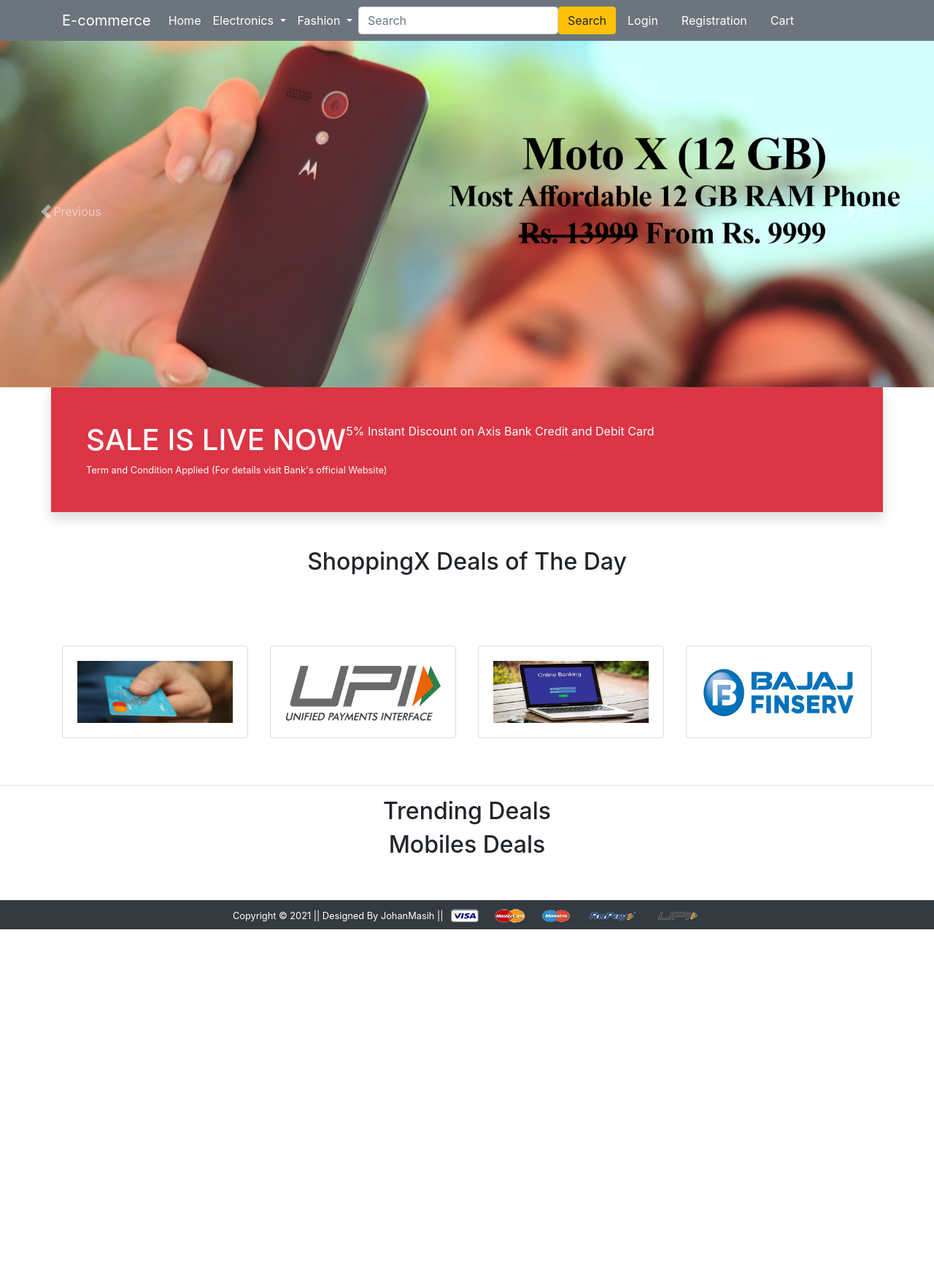
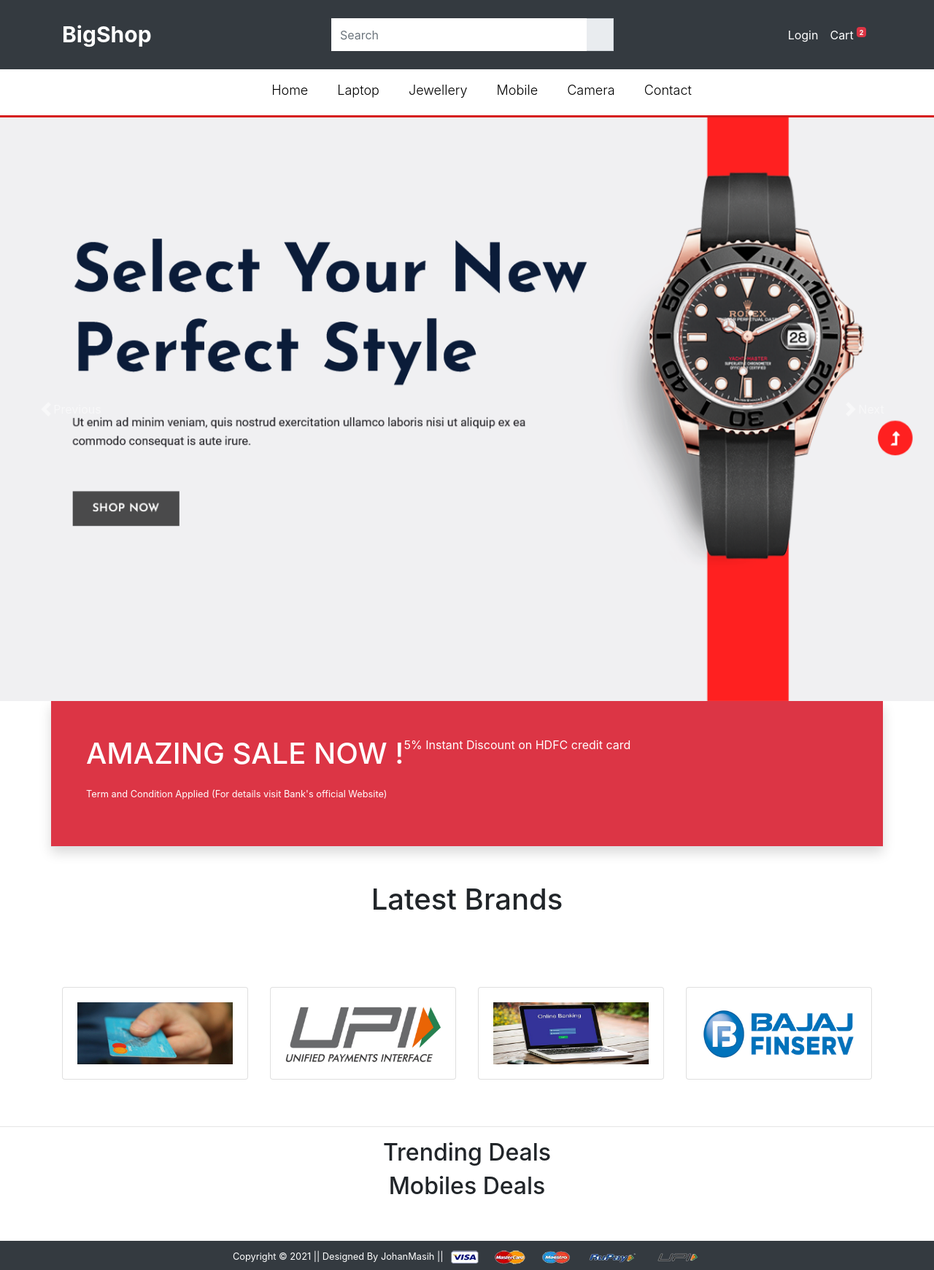
Before and after one commit to johanmasih26/E-commerce, a Django app: template app/templates/app/home.html in a window 1280 px wide. Shown: the whole page at 73% size. Before the commit the page ends 1274 px from the top, so only its background shows below. Run offline with Django 3.2, Linux system fonts and the light colour scheme; the template is opened without the code that fills it, so the values that code supplies are empty; some libraries are stand-ins or nearby versions; some web fonts are replaced.

Commit message:
banner added

```diff
--- a/app/static/app/css/style.css
+++ b/app/static/app/css/style.css
@@ -24,8 +24,9 @@
     font-weight: bold;
 }
 
-.navbar-brand {
-    font-size: 500;
+.bigshop {
+    font-size: 30px;
+    font-weight: 700;
 }
 
 .carousel-top {
@@ -35,3 +36,42 @@
 .navbar-toggler {
     background-color: #000;
 }
+
+.active {
+    color: rgb(165, 18, 18);
+}
+
+.second-nav {
+    padding: 10px;
+    border-bottom: 3px solid rgb(214, 27, 27);
+    margin-bottom: 0px !important;
+    padding-bottom: 0px !important;
+}
+
+.second-nav ul li {
+    padding: 5px 20px 5px 20px;
+    list-style: none;
+}
+
+.second-nav ul li a {
+    color: #000;
+    font-size: 18px;
+    font-weight: 300;
+}
+
+.second-container .navbar-nav {
+    background-color: red;
+}
+
+.tales {
+    width: 100%;
+    height: 100vh;
+}
+
+.carousel-inner {
+    width: 100%;
+    max-height: 100vh !important;
+}
+
+
+/* first header  *
--- a/app/templates/app/base.html
+++ b/app/templates/app/base.html
@@ -19,106 +19,95 @@
     <link rel="stylesheet" href="{% static 'app/css/style.css' %}">
 
 
-    <style>
-        footer {
-            position: relative;
-            bottom: 0;
-            width: 100%;
-            height: 40px;
-            /* Height of the footer */
-            background: #6cf;
-        }
-    </style>
+
     <title>ShoppingX | {% block title %} {% endblock title %} </title>
     {% block paypal_link %} {% endblock paypal_link %}
 </head>
 
 <body>
-    <nav class="navbar navbar-expand-lg  navbar-dark bg-secondary m-auto fixed-top">
-        <div class="container m-auto">
-            <a class="navbar-brand" href="/">E-commerce</a>
+
+
+    <nav class="navbar navbar-expand-lg  navbar-dark bg-dark m-auto" style="padding: 20px;">
+        <div class="container">
+            <a href="/" class="navbar-brand bigshop">BigShop</a>
+
+
+
+
             <button class="navbar-toggler" type="button" data-bs-toggle="collapse" data-bs-target="#navbarSupportedContent" aria-controls="navbarSupportedContent" aria-expanded="false" aria-label="Toggle navigation">
          <span class="navbar-toggler-icon"></span>
        </button>
+
             <div class="collapse navbar-collapse" id="navbarSupportedContent">
-                <ul class="navbar-nav me-auto mb-2 mb-lg-0">
-                    <li class="nav-item">
-                        <a class="nav-link active" aria-current="page" href="/">Home</a>
-                    </li>
-                    <li class="nav-item dropdown">
-                        <a class="nav-link dropdown-toggle text-white" href="#" id="electronicsDropdown" role="button" data-bs-toggle="dropdown" aria-expanded="false">
-               Electronics
-             </a>
-                        <ul class="dropdown-menu" aria-labelledby="electronicsDropdown">
-                            <li><a class="dropdown-item" href="{% url 'mobile' %}">Mobile</a></li>
-                            <li><a class="dropdown-item" href="#">Laptop</a></li>
-                        </ul>
-                    </li>
-                    <li class="nav-item dropdown">
-                        <a class="nav-link dropdown-toggle text-white" href="#" id="fashionDropdown" role="button" data-bs-toggle="dropdown" aria-expanded="false">
-               Fashion
-             </a>
-                        <ul class="dropdown-menu" aria-labelledby="fashionDropdown">
-                            <li><a class="dropdown-item" href="#">Top Wear</a></li>
-                            <li><a class="dropdown-item" href="#">Bottom Wear</a></li>
-                        </ul>
-                    </li>
-                </ul>
-                <form class="d-flex">
-                    <input class="form-control me-2" type="search" placeholder="Search" aria-label="Search">
-                    <button class="btn btn-warning" type="submit">Search</button>
-                </form>
-                <div>
-                    <ul class="navbar-nav me-auto mb-2 mb-lg-0">
-                        {% if request.user.is_authenticated %}
-                        <li class="nav-item dropdown mx-2">
-                            <a class="nav-link dropdown-toggle text-white" href="#" id="profileDropdown" role="button" data-bs-toggle="dropdown" aria-expanded="false">
-                                <span class="text-capitalize">{{user.username}}</span>
-                            </a>
-                            <ul class="dropdown-menu" aria-labelledby="profileDropdown">
-                                <li><a class="dropdown-item" href="{% url 'profile' %}">Profile</a></li>
-                                <li><a class="dropdown-item" href="{% url 'orders' %}">Orders</a></li>
-                                <li><a class="dropdown-item" href="{% url 'changepassword' %}">Change Password</a></li>
-                                <li><a class="dropdown-item" href="{% url 'logout' %}">Logout</a></li>
-                            </ul>
-                        </li>
-                        <li class="nav-item mx-2">
-                            <a href="{% url 'showCart' %}" class="nav-link text-white"><span class="badge bg-danger total_product">{{total_product}}</span> Cart </a>
-                        </li>
 
 
-                        {% else %}
-                        <li class="nav-item mx-2">
-                            <a href="{% url 'login' %}" class="nav-link text-white">Login</a>
-                        </li>
-                        <li class="nav-item mx-2">
-                            <a href="{% url 'customerregistration' %}" class="nav-link text-white">Registration</a>
-                        </li>
-                        <li class="nav-item mx-2">
-                            <a href="{% url 'showCart' %}" class="nav-link text-white"><span class="badge bg-danger total_product">{{total_product}}</span> Cart </a>
-                        </li>
-                        {% endif %}
+                <form class="d-flex mr-auto ml-auto">
+
+                    <div class="input-group md-form form-sm form-2 pl-0">
+                        <input class="form-control my-0 py-1" style="width: 350px; border:none;border-radius:0px;height:45px;" type="text" placeholder="Search" aria-label="Search">
+                        <div class="input-group-append">
+                            <span class="input-group-text  lighten-2" id="basic-text1" style="border-radius: 0px;"><i class="fas fa-search text-grey"
+                              aria-hidden="true"></i></span>
+                        </div>
+                    </div>
+                </form>
+                <ul class="navbar-nav mb-lg-0">
+                    <li class="nav-item">
+                        <a class="nav-link  active" aria-current="page" href="/">Login</a>
+                    </li>
+                    <li class="nav-item">
+
+                        <a class="nav-link active" aria-current="page" href="/">Cart <sup><span class="badge badge-danger">2</span></sup> </a>
+                    </li>
+
+                </ul>
+            </div>
+        </div>
+
+    </nav>
+    <nav class="second-nav navbar-light">
+        <ul class="d-flex justify-content-center">
+            <li class="active">
+                <a href="">Home</a>
+            </li>
+
+            <li>
+                <a href="">Laptop</a>
+            </li>
+            <li>
+                <a href="">Jewellery</a>
+            </li>
+            <li>
+                <a href="">Mobile</a>
+            </li>
+
+            <li>
+                <a href="">Camera</a>
+            </li>
+            <li>
+                <a href="">Contact</a>
+            </li>
+        </ul>
+
+    </nav>
 
 
-                    </ul>
-                </div>
-            </div>
-        </div>
-    </nav>
+
     {% block banner_slider %} {% endblock banner_slider %} {% block livesale %} {% endblock livesale %} {% block main-content %} {% endblock main-content %} {% block paypal_script %} {% endblock paypal_script %}
 
     <!-- Start Footer -->
     {% block footer %} {% endblock footer %}
     <!-- End Footer -->
-    <script src="{% static 'app/js/bootsrap.min.js' %}"></script>
+    <script src="{% static 'app/js/jquery.js' %} "></script>
+
+    <script src="{% static 'app/js/bootsrap.min.js' %} "></script>
     <!-- Jquery -->
-    <script src="{% static 'app/js/jquery.js' %}"></script>
     <!-- Bootstrap Bundle with Popper -->
-    <script src="{% static 'app/js/bootstrap.bundle.min.js' %}"></script>
+    <script src="{% static 'app/js/bootstrap.bundle.min.js' %} "></script>
 
-    <script src="{% static 'app/js/owl.carousel.min.js' %}"></script>
-    <script src="{% static 'app/js/all.min.js' %}"></script>
-    <script src="{% static 'app/js/myscript.js' %}"></script>
+    <script src="{% static 'app/js/owl.carousel.min.js' %} "></script>
+    <script src="{% static 'app/js/all.min.js' %} "></script>
+    <script src="{% static 'app/js/myscript.js' %} "></script>
 </body>
 
 </html>
--- a/app/templates/app/home.html
+++ b/app/templates/app/home.html
@@ -1,18 +1,19 @@
 {% extends 'app/base.html' %} {% load static %} {% block title %}Home{% endblock title %} {% block banner_slider %}
 <!--Banner Slider-->
-<div id="carouselExampleControls" class="carousel slide carousel-top" data-bs-ride="carousel">
+
+
+
+<div id="carouselExampleControls" class="carousel slide carousel-top" data-bs-ride="carousel" style="margin-top:0px;">
     <div class="carousel-inner">
         <div class="carousel-item active">
-            <img src="{% static 'app/images/banner/b1.jpg' %}" class="d-block w-100" alt="...">
+            <img src="{% static 'app/images/banner1/screen-watch1.png' %}" class="d-block w-100 tales" alt="...">
         </div>
         <div class="carousel-item">
-            <img src="{% static 'app/images/banner/b2.jpg' %}" class="d-block w-100" alt="...">
+            <img src="{% static 'app/images/banner1/screen-watch2.png' %}" class="d-block w-100 tales" alt="...">
         </div>
+
         <div class="carousel-item">
-            <img src="{% static 'app/images/banner/b3.jpg' %}" class="d-block w-100" alt="...">
-        </div>
-        <div class="carousel-item">
-            <img src="{% static 'app/images/banner/b4.jpg' %}" class="d-block w-100" alt="...">
+            <img src="{% static 'app/images/banner1/dan-burton1.jpg' %}" class="d-block w-100 tales" alt="...">
         </div>
     </div>
     <a class="carousel-control-prev" href="#carouselExampleControls" role="button" data-bs-slide="prev">
@@ -30,9 +31,9 @@
 {% endblock banner_slider %} {% block livesale %}
 <!-- Live Sale Section -->
 <div class="container">
-    <div class="row bg-danger text-center p-5 text-white border-bottom shadow">
-        <h1>SALE IS LIVE NOW</h1>
-        <span>5% Instant Discount on Axis Bank Credit and Debit Card</span>
+    <div style="height:200px;" class="row bg-danger text-center p-5 text-white border-bottom shadow">
+        <h1>AMAZING SALE NOW !</h1>
+        <span>5% Instant Discount on HDFC credit card</span>
         <small class="fw-lighter">Term and Condition Applied (For details visit Bank's official Website)</small>
     </div>
 </div>
@@ -41,7 +42,7 @@
 <!-- 1st Product Slider -->
 
 <div class="m-3 text-center">
-    <h2 class="my-5">ShoppingX Deals of The Day</h2>
+    <h1 class="my-5">Latest Brands</h2>
         <!-- Slider 1 -->
         <div class="owl-carousel text-center" id="slider1">
 
--- a/app/templates/app/profile.html
+++ b/app/templates/app/profile.html
@@ -28,6 +28,8 @@
             </div>
         </div>
         <div class="col-sm-6">
+            {% if messages %} {% for message in messages %}
+            <p class="alert alert-{{message.tags}} mt-3 ">{{message}}</p> {% endfor %} {% endif %}
 
             <h3 class="p-3 mt-3">Add Shipping Address</h3>
             <form action="" method="post" class="shadow-sm p-3">
@@ -39,8 +41,6 @@
                     <button type="submit " class="btn btn-primary ">Submit</button>
                 </div>
             </form>
-            {% if messages %} {% for message in messages %}
-            <p class="alert alert-{{message.tags}} mt-3 ">{{message}}</p> {% endfor %} {% endif %}
         </div>
 
 
--- a/app/views.py
+++ b/app/views.py
@@ -220,7 +220,7 @@ class ProfileView(View):
             zipcode = form.cleaned_data['zipcode']
             reg = Customer(user=user,name=name,locality=locality,city=city,state=state,zipcode=zipcode)
             reg.save()
-            messages.success(request,'New address registered !!')
+            messages.success(request,'New address registered ! Shop and Enjoy ! ')
         return render(request,'app/profile.html',{'form':form,'active':'btn-primary','profiledata':profiledata})
 
 @login_required
```
Also changed, not shown: app/static/app/images/banner1/Screen-watch1.png (added), app/static/app/images/banner1/Screen-watch2.png (added), app/static/app/images/banner1/dan-burton (3).jpg (added), app/static/app/images/banner1/dan-burton (4).jpg (added), db.sqlite3, static/bootstrap.min.css, 3 other files. Lines whose indentation alone changed are shown as unchanged.
